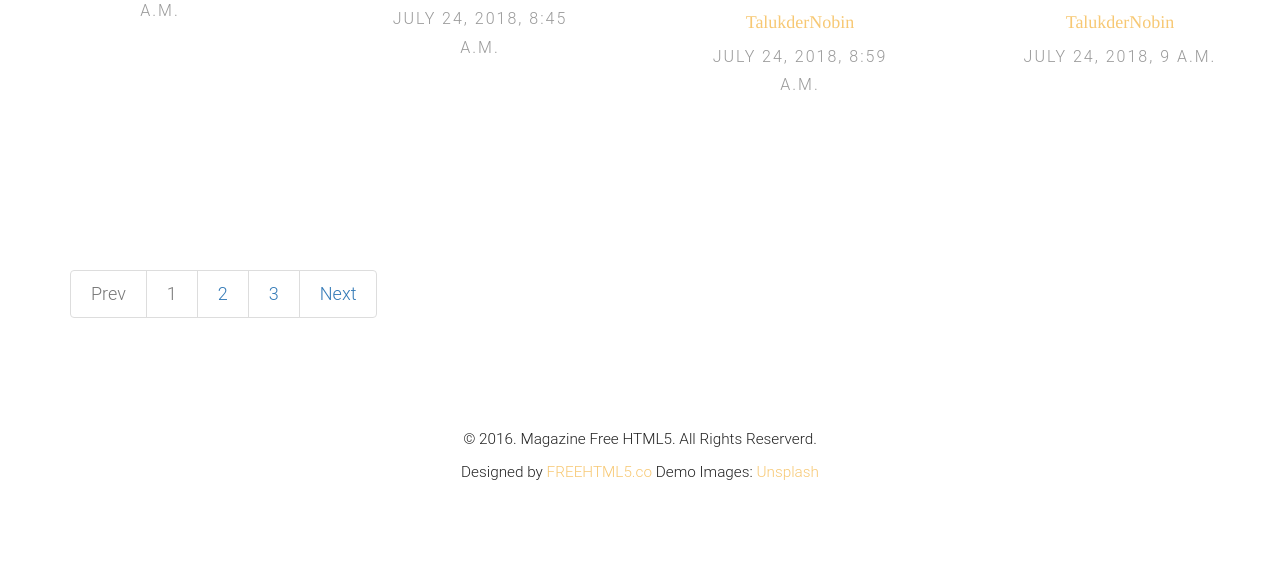
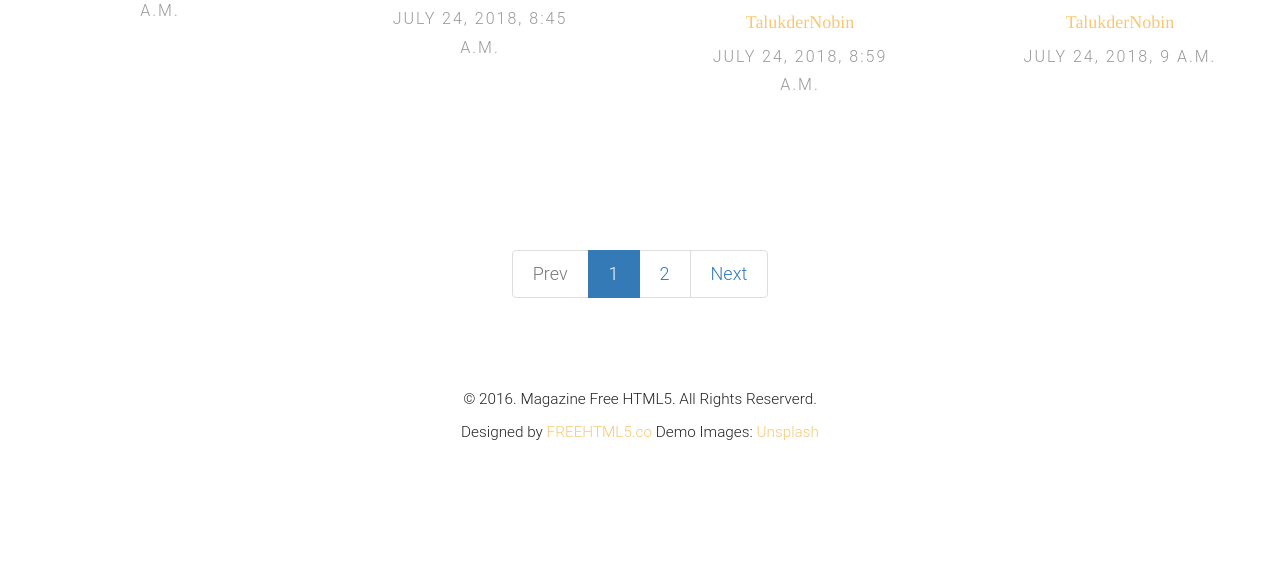
Before and after one commit to nabirhossain/NobinBlog, a Django app: page / in a window 1280 px wide. Shown: the part 739-1310 px from the top of the page. After the commit the page ends 1179 px from the top, so only its background shows below. Run offline with Django 3.2, Linux system fonts and the light colour scheme; data comes from the database, SQL or seed files in the repository; some libraries are stand-ins or nearby versions; some web fonts are replaced.

Commit message:
paginations corrections

```diff
--- a/blog/templates/index.html
+++ b/blog/templates/index.html
@@ -6,7 +6,7 @@
 	<!-- END #fh5co-header -->
 	<!-- -->
     <div class="allpost">
-    {% for p in post1 %} <!--ফর লুপের মাধ্যমে post_list ভেরিয়েবলের সকল পোষ্টকে আমাদের ট্যামপ্লেটে প্রদর্শন করিয়েছি-->
+    {% for p in items %} <!--ফর লুপের মাধ্যমে post_list ভেরিয়েবলের সকল পোষ্টকে আমাদের ট্যামপ্লেটে প্রদর্শন করিয়েছি-->
         <article class="col-lg-3 col-md-3 col-sm-3 col-xs-6 col-xxs-12 animate-box">
             <figure>
                 <a href="{% url 'blog:post_detail' id=p.id %}">
@@ -24,33 +24,11 @@
 
 <!-- Pagination start -->
 <div class="container">
-<div class="pagination">
-
-    {% if post1.has_other_pages %}
-        <ul class="pagination">
-    {% if post1.has_previous %}
-        <li class="page-item"><a class="page-link" href="?page={{ post1.previous_page_number }}">Prev</a></li>
-    {% else %}
-        <li class="page-item disabled"><a class="page-link" href="">Prev</a></li>
-    {% endif %}
-    {% for i in post1.paginator.page_range %}
-      {% if post1.number == i %}
-         <li class="page-item disabled"><a class="page-link" href="?page={{ i }}">{{ i }}</a></li>
-      {% else %}
-         <li class="page-item"><a class="page-link" href="?page={{ i }}">{{ i }}</a></li>
-      {% endif %}
-    {% endfor %}
-    {% if post1.has_next %}
-      <li class="page-item"><a class="page-link" href="?page={{ post1.next_page_number }}">Next</a></li>
-    {% else %}
-      <li class="disabled"><a class="page-link">Next</a></li>
-    {% endif %}
-    </ul>
-    {% endif %}
+<div class="col-lg-12 col-md-12 col-sm-12 ">
+  {% include "pagination.html" %}
 </div>
-    </div>
+</div>
 <!-- Pagination Close -->
-
 
 {% endblock %}
 {% block script %}
--- /dev/null
+++ b/blog/templates/pagination.html
@@ -0,0 +1,31 @@
+
+    {% if items.has_other_pages %}
+        <div class="col-6 offset-3 text-center Pagination-set">
+          <nav aria-label="">
+            <ul class="pagination">
+            {% if items.has_previous %}
+            <li class="page-item">
+              <a class="page-link" href="?page={{ items.previous_page_number }}">Prev</a>
+            </li>
+            {% else %}
+            <li class="page-item disabled">
+              <a class="page-link"><span>Prev</span></a>
+            </li>
+            {% endif %}
+            {% for i in page_range %}
+              {% if items.number == i %}
+              <li class="page-item active">
+                <a class="page-link" href="#">{{i}}<span class="sr-only">(current)</span></a>
+              </li>
+              {% else %}
+              <li class="page-item"><a class="page-link" href="?page={{i}}">{{i}}</a></li>
+              {% endif %}
+            {% endfor %}
+            {% if items.has_next %}
+            <li class="page-item"><a class="page-link" aria-label="Next" href="?page={{items.next_page_number}}">Next</a></li>
+            {% else %}
+            <li class="page-item disabled"><a class="page-link"><span>Next</span></a></li>
+            {% endif %}
+          </ul>
+          </nav>
+    {% endif %}
--- a/blog/views.py
+++ b/blog/views.py
@@ -29,21 +29,23 @@ def index(request):
         )
     paginator = Paginator(post1, 4)  #  প্রতি পেজে ৪ টি করে পোষ্ট দেখানো হবে
     page = request.GET.get('page')
-    #try:
-    #    post1 = paginator.page(page)
-    #except PageNotAnInteger:
-    #    post1 = paginator.page(1)
-    #except EmptyPage:
-    #    post1 = paginator.page(paginator.num_pages)
-    #index = post1.number - 1
-    #max_index = len(paginator.page_range)
-    #start_index = index - 5 if index >= 5 else 0
-    #end_index = index + 5 if index <= max_index - 5 else max_index
-    #TotalPost = paginator.page_range[start_index:end_index]
-    TotalPost = paginator.get_page(page)
+    try:
+        items = paginator.page(page)
+    except PageNotAnInteger:
+        items = paginator.page(1)
+    except EmptyPage:
+        items = paginator.page(paginator.num_pages)
+    index = items.number - 1
+    max_index = len(paginator.page_range)
+    start_index = index - 2 if index >= 2 else 0
+    end_index = index + 2 if index <= max_index else max_index
+    page_range = paginator.page_range[start_index:end_index]
+    #TotalPost = paginator.get_page(page)
     context = {
         #'post1':post1       #  কন্টেক্সট ভেরিয়েবলে সেগুলো ষ্টোর করা
-        'post1':TotalPost       # post1 হিসেবে ইনডেক্স ট্যামপ্লেটে ভ্যেরিয়েবল পাঠানো হয়েছে
+        'post1':post1,       # post1 হিসেবে ইনডেক্স ট্যামপ্লেটে ভ্যেরিয়েবল পাঠানো হয়েছে
+        'items': items,
+        'page_range': page_range,
     }
     return render(request,'index.html', context) #  কনটেক্সট ভেরিয়েবলটি ট্যামপ্লেটে পাঠানো
 
@@ -52,7 +54,7 @@ def getAuthor(request, name):
     p_author = get_object_or_404(User, username=name)  # ইউজারের নাম ইউজার মডেল থেকে নিয়ে এসে p_author ভ্যেরিয়াবলে রাখা হয়েছে
     auth = get_object_or_404(author, auth_name=p_author.id) #  পোষ্ট দাতার নাম author মডেল থেকে নিয়ে এসে auth ভ্যেরিয়াবলে রাখা হয়েছে
     post1 = post.objects.filter(post_author=auth.id) #  post_author এর  আইডি অনুসারে post মডেল থেকে ফিল্টার করে পোষ্টগুলো নিয়ে এসে post1 ভ্যেরিয়াবলে রাখা হয়েছে
-    paginator = Paginator(post1, 8)  # প্রতি পেজে ৪ টি করে পোষ্ট দেখানো হবে
+    paginator = Paginator(post1, 4)  # প্রতি পেজে ৪ টি করে পোষ্ট দেখানো হবে
     page = request.GET.get('page')
     TotalPost = paginator.get_page(page)
     context = {                                       # auth এবং post1 ভ্যারিয়েবলগুলো কন্টেক্সট ভ্যেরিয়েবলে ঢুকিয়ে দেওয়া হয়েছে
@@ -77,21 +79,20 @@ def PostDetail(request, id):
 def PostTopic(request, name):
     topic = get_object_or_404(category, name=name)       #  ক্যাটাগরি মডেল থেকে ক্যাটাগরির নাম উপরের name প্যারামিটারের যুক্ত করে দিয়েছি
     post1 = post.objects.filter(post_category=topic.id)  #  একই ক্যাটাগরির পোষ্ট দেখার জন্য ফিল্টারের মধ্যে post_category মডেলের সাথে ক্যাটাগরির id যুক্ত করে দিয়েছি
-    #paginator = Paginator(post1, 8)  # প্রতি পেজে ৪ টি করে পোষ্ট দেখানো হবে
-    #page = request.GET.get('page')
-    #try:
-    #    post1 = paginator.page(page)
-    #except PageNotAnInteger:
-    #    post1 = paginator.page(1)
-    #except EmptyPage:
-    #    post1 = paginator.page(paginator.num_pages)
-    #index = post1.number - 1
-    #max_index = len(paginator.page_range)
-    #start_index = index - 5 if index >= 5 else 0
-    #end_index = index + 5 if index <= max_index - 5 else max_index
-    #TotalPost = paginator.page_range[start_index:end_index]
-    #TotalPost = paginator.get_page(page)
-    return render(request,'category.html', {"post1":post1, "topic":topic }) #   দুটি  ভ্যারিয়েবলকে ট্যামপ্লেটে পাঠানো হয়েছে
+    paginator = Paginator(post1, 4)  # প্রতি পেজে ৪ টি করে পোষ্ট দেখানো হবে
+    page = request.GET.get('page')
+    try:
+        items = paginator.page(page)
+    except PageNotAnInteger:
+        items = paginator.page(1)
+    except EmptyPage:
+        items = paginator.page(paginator.num_pages)
+    index = items.number - 1
+    max_index = len(paginator.page_range)
+    start_index = index - 2 if index >= 2 else 0
+    end_index = index + 2 if index <= max_index else max_index
+    page_range = paginator.page_range[start_index:end_index]
+    return render(request,'category.html', {"post1":post1, "topic":topic, 'items': items, 'page_range': page_range, }) #   দুটি  ভ্যারিয়েবলকে ট্যামপ্লেটে পাঠানো হয়েছে
 
 def LogIn(request):      #(অথেনটিকেশন এর জন্য from django.contrib.auth import authenticate, login, logout এই মডিউলটি এড  করে নিতে হবে )
     if request.user.is_authenticated:                    # ইউজার যদি অথেন্টিকেটেড হয়
```
